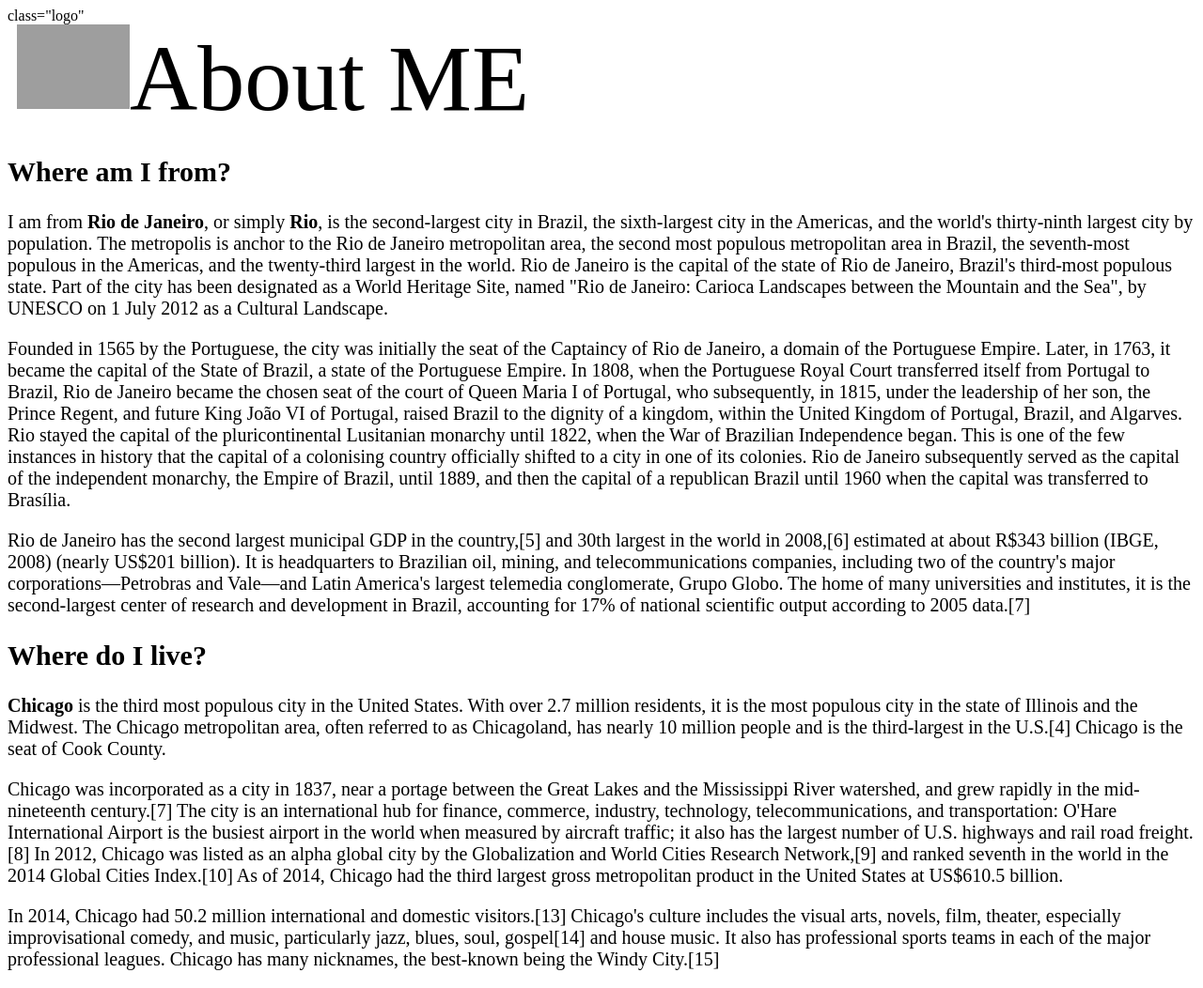
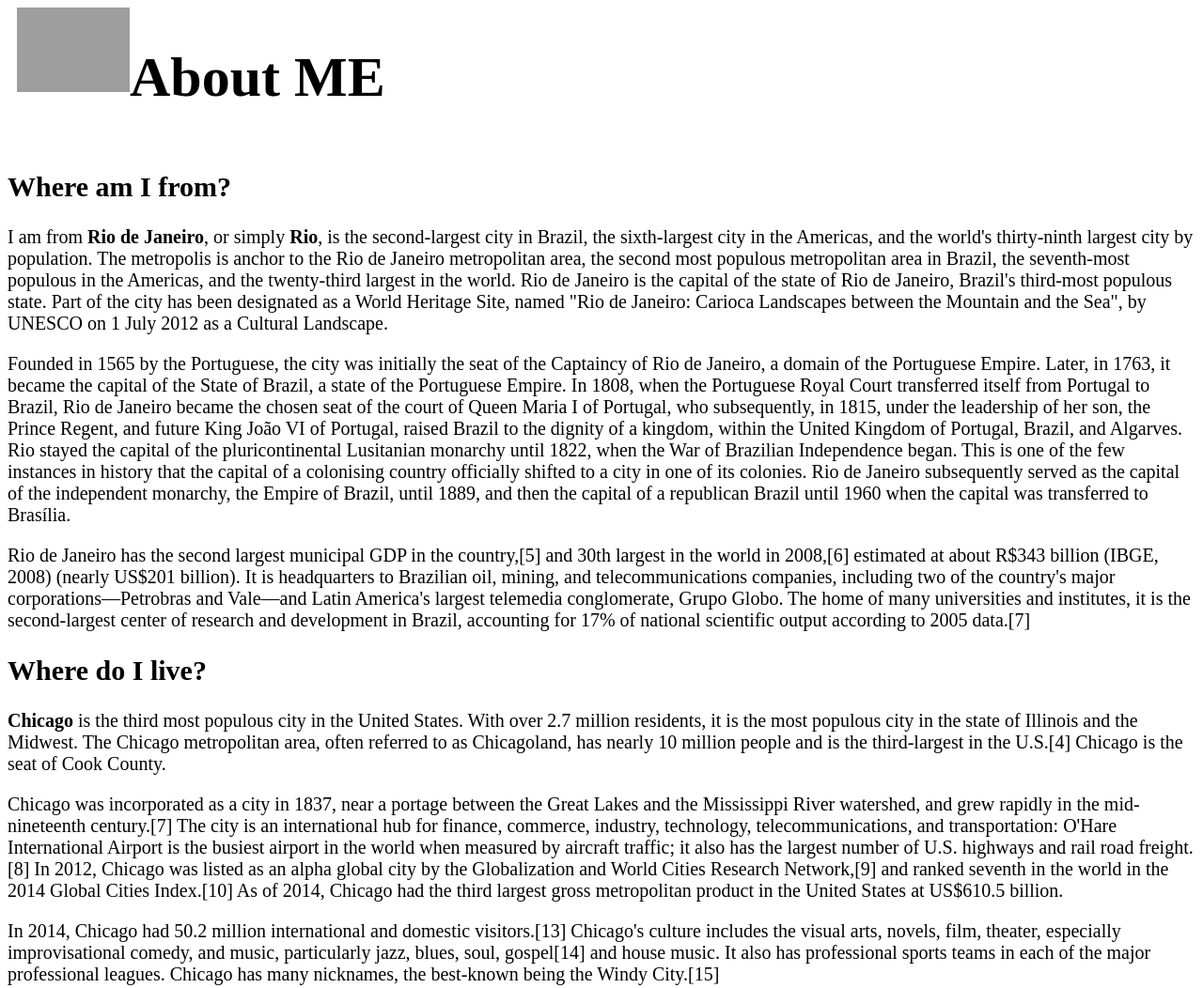
Before and after one commit to cemendes/stage1, a plain HTML site: page index.html in a window 1280 px wide. Shown: the top 1052 px of the page at 94% size. Drawn offline with Linux system fonts and the light colour scheme; grey boxes are pictures that could not be loaded.

Commit message:
Applied the right concept of classes and made other changes to CSS.

```diff
--- a/index.html
+++ b/index.html
@@ -1,28 +1,30 @@
-<!Doctype html>
+<!DOCTYPE html>
 <html>
 <head>
     <link rel="stylesheet" href="style.css">
     <title>About ME</title>
 </head>
 <body>
-    <div> class="logo"</div>
+
         <div> <img src="http://i.imgur.com/bciiM4O.jpg?1" alt="The handsome man" class="mypic1"></div>
-        <div class="title">About ME</div>
-    <div class="from">
+        <div class="title">
+            <h1>About ME</h1<>
+        </div>
+    <div class="text-content">
         <h2>Where am I from?</h2>
         <p>I am from <b>Rio de Janeiro</b>, or simply <b>Rio</b>, is the second-largest city in Brazil, the sixth-largest city in the Americas, and the world's thirty-ninth largest city by population. The metropolis is anchor to the Rio de Janeiro metropolitan area, the second most populous metropolitan area in Brazil, the seventh-most populous in the Americas, and the twenty-third largest in the world. Rio de Janeiro is the capital of the state of Rio de Janeiro, Brazil's third-most populous state. Part of the city has been designated as a World Heritage Site, named "Rio de Janeiro: Carioca Landscapes between the Mountain and the Sea", by UNESCO on 1 July 2012 as a Cultural Landscape.</p>
         <p>Founded in 1565 by the Portuguese, the city was initially the seat of the Captaincy of Rio de Janeiro, a domain of the Portuguese Empire. Later, in 1763, it became the capital of the State of Brazil, a state of the Portuguese Empire. In 1808, when the Portuguese Royal Court transferred itself from Portugal to Brazil, Rio de Janeiro became the chosen seat of the court of Queen Maria I of Portugal, who subsequently, in 1815, under the leadership of her son, the Prince Regent, and future King João VI of Portugal, raised Brazil to the dignity of a kingdom, within the United Kingdom of Portugal, Brazil, and Algarves. Rio stayed the capital of the pluricontinental Lusitanian monarchy until 1822, when the War of Brazilian Independence began. This is one of the few instances in history that the capital of a colonising country officially shifted to a city in one of its colonies. Rio de Janeiro subsequently served as the capital of the independent monarchy, the Empire of Brazil, until 1889, and then the capital of a republican Brazil until 1960 when the capital was transferred to Brasília.</p>
         <p>Rio de Janeiro has the second largest municipal GDP in the country,[5] and 30th largest in the world in 2008,[6] estimated at about R$343 billion (IBGE, 2008) (nearly US$201 billion). It is headquarters to Brazilian oil, mining, and telecommunications companies, including two of the country's major corporations—Petrobras and Vale—and Latin America's largest telemedia conglomerate, Grupo Globo. The home of many universities and institutes, it is the second-largest center of research and development in Brazil, accounting for 17% of national scientific output according to 2005 data.[7]</p>
         </div>
 
-    <div class="live">
+    <div class="text-content">
         <h2> Where do I live?</h2>
         <p><b>Chicago</b> is the third most populous city in the United States. With over 2.7 million residents, it is the most populous city in the state of Illinois and the Midwest. The Chicago metropolitan area, often referred to as Chicagoland, has nearly 10 million people and is the third-largest in the U.S.[4] Chicago is the seat of Cook County.</p>
         <p>Chicago was incorporated as a city in 1837, near a portage between the Great Lakes and the Mississippi River watershed, and grew rapidly in the mid-nineteenth century.[7] The city is an international hub for finance, commerce, industry, technology, telecommunications, and transportation: O'Hare International Airport is the busiest airport in the world when measured by aircraft traffic; it also has the largest number of U.S. highways and rail road freight.[8] In 2012, Chicago was listed as an alpha global city by the Globalization and World Cities Research Network,[9] and ranked seventh in the world in the 2014 Global Cities Index.[10] As of 2014, Chicago had the third largest gross metropolitan product in the United States at US$610.5 billion.</p>
         <p>In 2014, Chicago had 50.2 million international and domestic visitors.[13] Chicago's culture includes the visual arts, novels, film, theater, especially improvisational comedy, and music, particularly jazz, blues, soul, gospel[14] and house music. It also has professional sports teams in each of the major professional leagues. Chicago has many nicknames, the best-known being the Windy City.[15]</p>
     </div>
 
-    <div class="vacation">
+    <div class="text-content">
         <h2>Where have I gone on vacation?</h2>
         <h3>Dominican Republic</h3>
                 <p>The <b>Dominican Republic</b> Spanish: República Dominicana is a country on the island of Hispaniola, in the Greater Antilles archipelago in the Caribbean region. The western three-eighths of the island is occupied by the nation of Haiti, making Hispaniola one of two Caribbean islands, along with Saint Martin, that are shared by two countries. Both by area and population the Dominican Republic is the second-largest Caribbean nation (after Cuba), with 48,445 square kilometres (18,705 sq mi) and nearly 10 million people, one million of whom live in the capital city Santo Domingo.</p>
--- a/style.css
+++ b/style.css
@@ -1,22 +1,6 @@
-/* * {
-   outline: 1px solid red !important;
-} */
-
-* {
-    -webkit-box-sizing: border-box;
-    -moz-box-sizing: border-box;
-    -ms-box-sizing: border-box;
-    box-sizing: border-box;
-}
-
-
-
-
 .title {
   /*  background: red;*/
-    font-size: 100px;
-    max-width: 425px;
-   /* padding-left: 100px;*/
+    font-size: 30px;
     display: flex;
 }
 
@@ -30,14 +14,6 @@
    max-height: 100px;
 }
 
-.from {
+.text-content {
     font-size: 20px;
 }
-
-.live{
-    font-size: 20px;
-}
-
-.vacation{
-    font-size: 20px
-}
```
